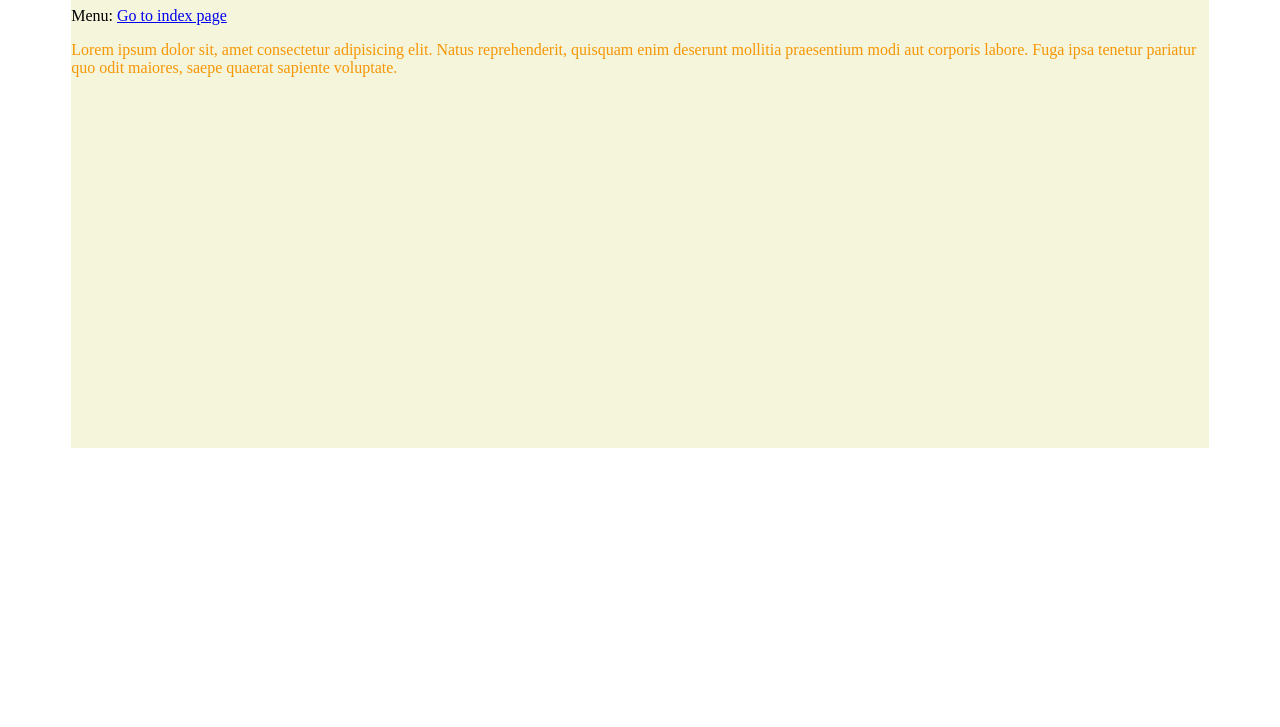
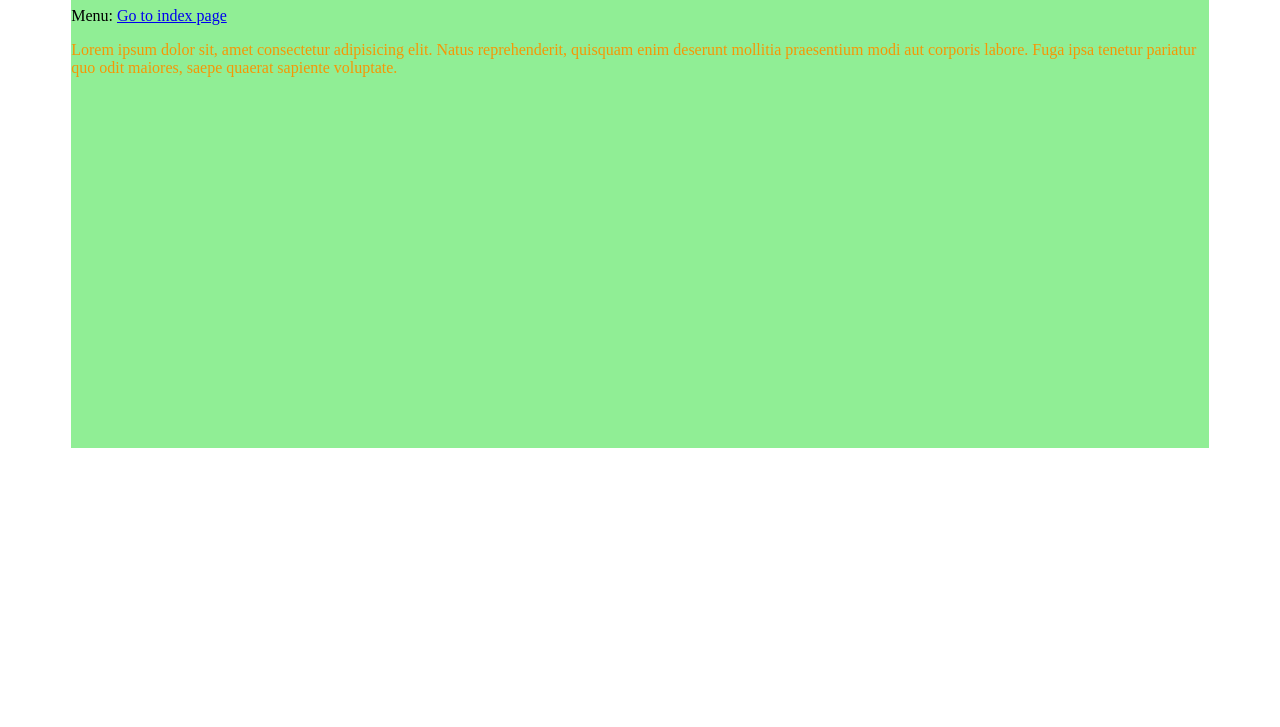
Before and after one commit to RavivarmaJampani/node_js, a website: page public/about.html in a window 1280 px wide. Shown: the part 73-800 px from the top of the page. Drawn offline with Linux system fonts and the light colour scheme.

Commit message:
Update about.html

```diff
--- a/public/about.html
+++ b/public/about.html
@@ -21,7 +21,7 @@
 
     <style>
         #container{
-            background-color: beige;
+            background-color: rgb(144, 238, 149);
             margin: auto;
             width: 90%;
             height: 500px;
```
